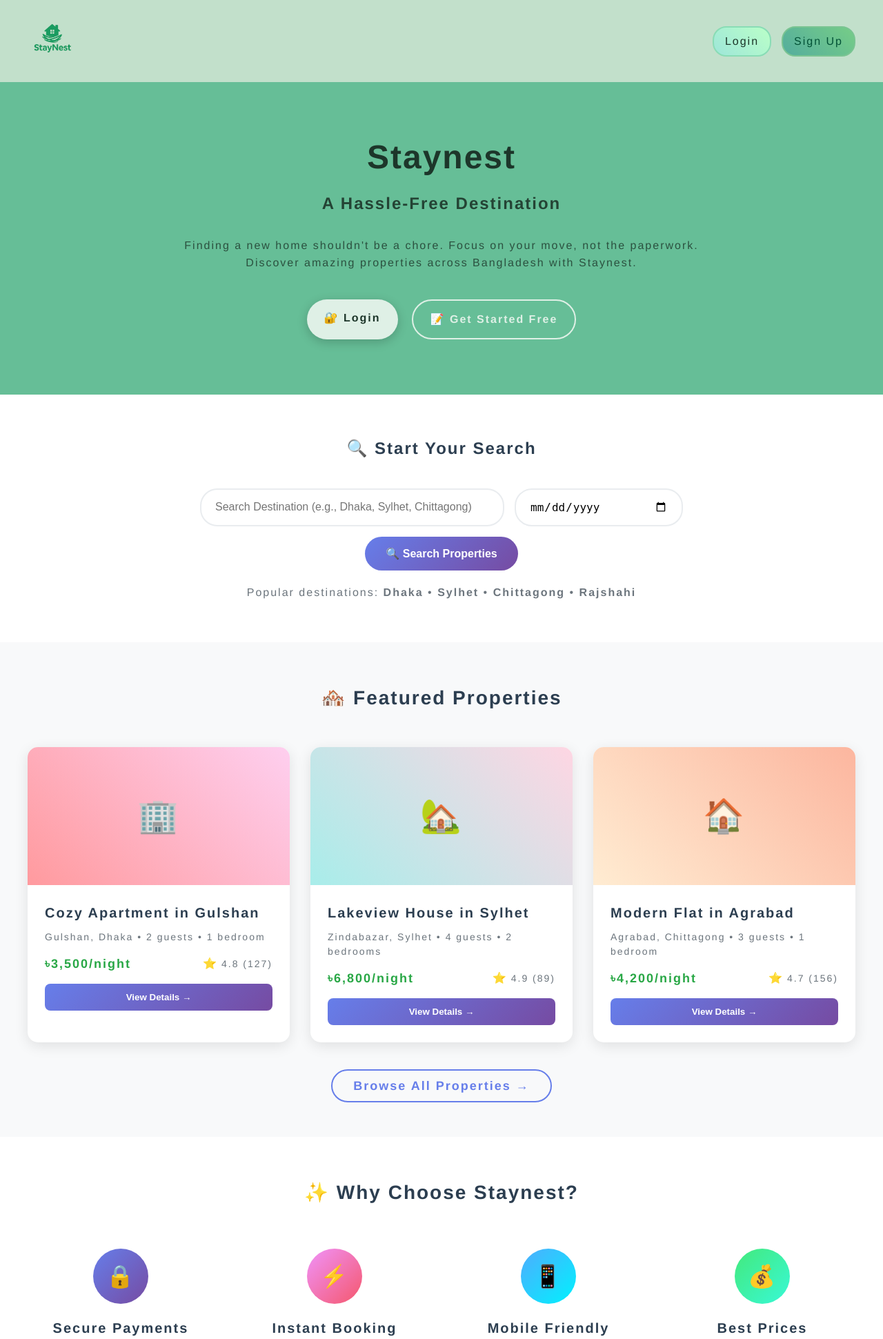
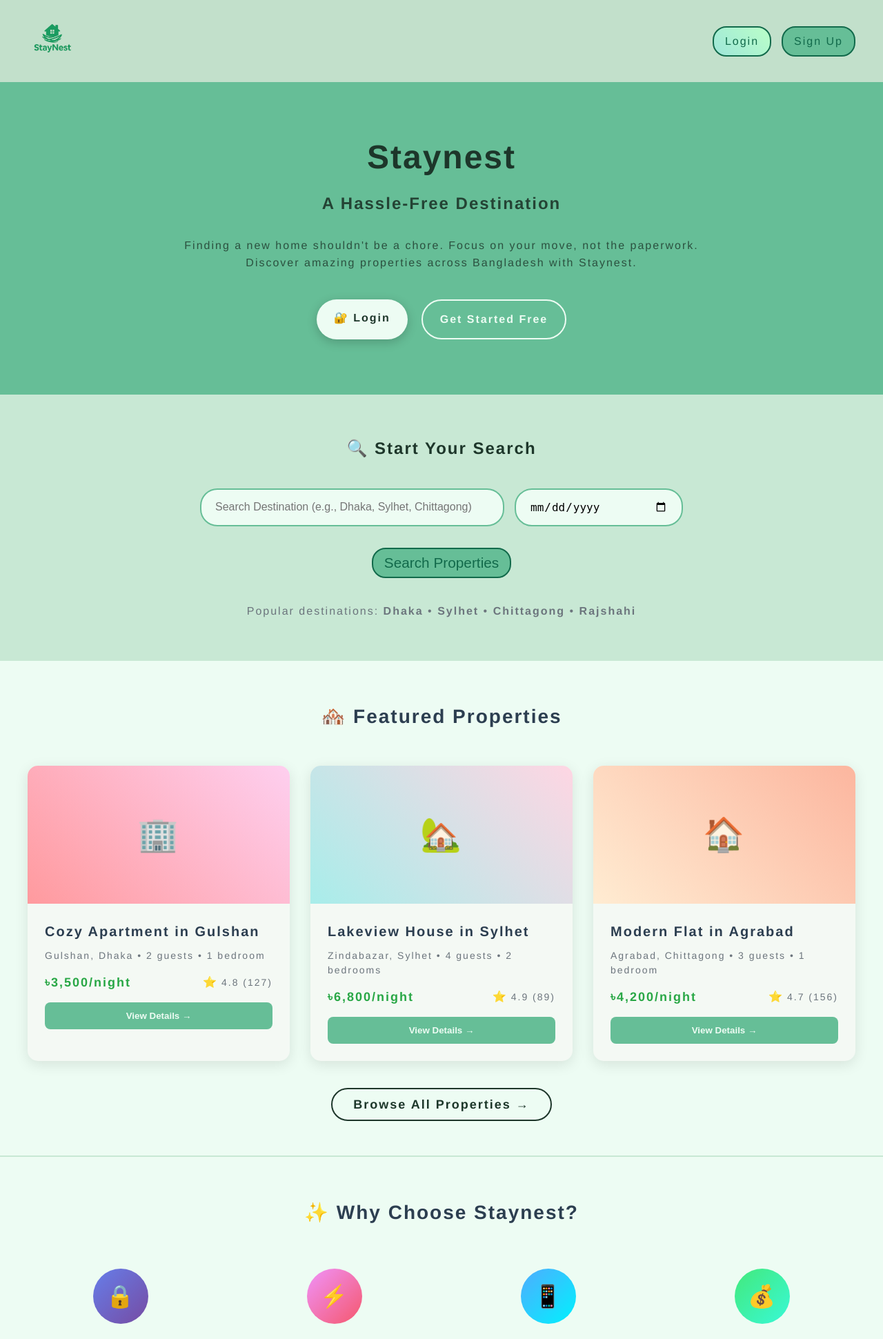
Before and after one commit to Wasikul-Fahim/StayNest, a Django app: page / in a window 1280 px wide. Shown: the top 1941 px of the page at 69% size. Run offline with Django 5.2, Linux system fonts and the light colour scheme.

Commit message:
UI Design 0.2

```diff
--- a/static/css/global.css
+++ b/static/css/global.css
@@ -1,8 +1,8 @@
 :root {
-    --primary-color: #89dcb5;
-    --secondary-color: #66be97;
+    --primary-color: #66be97;
+    --secondary-color: #c8e8d4;
     --text-color: #1d362a;
-    --bg-color: #dff0e6;
+    --bg-color: #edfcf3;
     --card-bg: linear-gradient(45deg, #9ee6d9, #baffc8);
     --card-bg2: linear-gradient(45deg, #54ad9d, #76cd87);;
     --bg-img: linear-gradient(135deg, #bcd1c5 0%, #bedfcc 100%);
@@ -18,7 +18,7 @@ html {
 
 body {
     background-color: var(--bg-color);
-    background: var(--bg-img);
+    background: var(--bg-color);
     background-repeat: no-repeat;
     color: var(--text-color);
     font-size: 1rem;
@@ -50,11 +50,11 @@ header {
 
 
 .btn {
-    color: var(--text-color);
+    color: #126a4b;
     text-decoration: none;
     background: var(--card-bg);
     padding: 8px 16px;
-    border: 2px solid #89dcb5;
+    border: 2px solid #126a4b;
     border-radius: 20px;
     font-weight: 500;
     transition: all 0.3s ease;
@@ -65,11 +65,11 @@ header {
 
 
 #modBtn {
-    color: #035237;
+    color: #126a4b;
     text-decoration: none;
-    background: var(--card-bg2);
+    background: var(--primary-color);
     padding: 8px 16px;
-    border: 2px solid #7ac492;
+    border: 2px solid #126a4b;
     border-radius: 20px;
     font-weight: 500;
     transition: all 0.3s ease;
--- a/templates/home.html
+++ b/templates/home.html
@@ -41,7 +41,7 @@
     </header>
 
     <!-- Hero Section -->
-    <section style="background: var(--secondary-color); color:  var(--text-color); padding: 80px 40px; text-align: center;">
+    <section style="background: var(--primary-color); color:  var(--text-color); padding: 80px 40px; text-align: center;">
         <div style="max-width: 800px; margin: 0 auto;">
             <h1 style="font-size: 3rem; margin: 0 0 20px 0; font-weight: bold; line-height: 1.2;">Staynest</h1>
             <h2 style="font-size: 1.5rem; margin: 0 0 30px 0; opacity: 0.9;">A Hassle-Free Destination</h2>
@@ -58,7 +58,7 @@
                         🔐 Login
                     </a>
                     <a href="{% url 'signup' %}" style="background: transparent; color: var(--bg-color); padding: 15px 25px; text-decoration: none; border: 2px solid var(--bg-color); border-radius: 30px; font-weight: bold; font-size: 16px; transition: all 0.3s ease;">
-                        📝 Get Started Free
+                        Get Started Free
                     </a>
                 </div>
             {% endif %}
@@ -66,20 +66,20 @@
     </section>
 
     <!-- Search Section -->
-    <section style="padding: 60px 40px; background: white;">
+    <section style="padding: 60px 40px; background: var(--secondary-color);">
         <div style="max-width: 800px; margin: 0 auto;">
-            <h3 style="text-align: center; margin: 0 0 40px 0; color: #2c3e50; font-size: 24px;">🔍 Start Your Search</h3>
+            <h3 style="text-align: center; margin: 0 0 40px 0; color: var(--text-color); font-size: 1.5rem;">🔍 Start Your Search</h3>
 
             <form method="get" style="display: flex; gap: 15px; max-width: 700px; margin: 0 auto; flex-wrap: wrap; justify-content: center;">
                 <input type="text" name="search" placeholder="Search Destination (e.g., Dhaka, Sylhet, Chittagong)"
-                       style="flex: 1; min-width: 250px; padding: 15px 20px; border: 2px solid #e9ecef; border-radius: 25px; font-size: 16px; outline: none; transition: all 0.3s ease;"
+                       style="flex: 1; min-width: 250px; padding: 15px 20px; border: 2px solid var(--primary-color); border-radius: 25px; font-size: 16px; outline: none; transition: all 0.3s ease; background: var(--bg-color);"
                        required>
 
-                <input type="date" name="date" style="padding: 15px 20px; border: 2px solid #e9ecef; border-radius: 25px; font-size: 16px; outline: none; transition: all 0.3s ease; min-width: 200px;"
+                <input type="date" name="date" style="padding: 15px 20px; border: 2px solid var(--primary-color); border-radius: 25px; font-size: 16px; outline: none; transition: all 0.3s ease; min-width: 200px; background: var(--bg-color);"
                        required>
 
-                <button type="submit" style="background: linear-gradient(135deg, #667eea 0%, #764ba2 100%); color: white; padding: 15px 30px; border: none; border-radius: 25px; font-size: 16px; font-weight: bold; cursor: pointer; transition: all 0.3s ease; white-space: nowrap;">
-                    🔍 Search Properties
+                <button type="submit" class="btn" id="modBtn" style="font-size: 1.3rem; margin: 1rem;">
+                    Search Properties
                 </button>
             </form>
 
@@ -90,13 +90,13 @@
     </section>
 
     <!-- Featured Properties Section -->
-    <section style="padding: 60px 40px; background: #f8f9fa;">
+    <section style="padding: 60px 40px; ">
         <div style="max-width: 1200px; margin: 0 auto;">
             <h3 style="text-align: center; margin: 0 0 50px 0; color: #2c3e50; font-size: 28px;">🏘️ Featured Properties</h3>
 
             <div style="display: grid; grid-template-columns: repeat(auto-fit, minmax(300px, 1fr)); gap: 30px;">
                 <!-- Property Card 1 -->
-                <div style="background: white; border-radius: 15px; overflow: hidden; box-shadow: 0 5px 20px rgba(0,0,0,0.1); transition: all 0.3s ease;">
+                <div style="background: #f4f9f4; border-radius: 15px; overflow: hidden; box-shadow: 0 5px 20px rgba(0,0,0,0.1); transition: all 0.3s ease;">
                     <div style="height: 200px; background: linear-gradient(45deg, #ff9a9e 0%, #fecfef 100%); display: flex; align-items: center; justify-content: center;">
                         <div style="font-size: 48px;">🏢</div>
                     </div>
@@ -110,14 +110,14 @@
                                 <span style="color: #6c757d; font-size: 14px;">4.8 (127)</span>
                             </div>
                         </div>
-                        <button style="width: 100%; background: linear-gradient(135deg, #667eea 0%, #764ba2 100%); color: white; padding: 12px; border: none; border-radius: 8px; font-weight: bold; cursor: pointer; transition: all 0.3s ease;">
+                        <button style="width: 100%; background: var(--primary-color); color: var(--bg-color); padding: 12px; border: none; border-radius: 8px; font-weight: bold; cursor: pointer; transition: all 0.3s ease;">
                             View Details →
                         </button>
                     </div>
                 </div>
 
                 <!-- Property Card 2 -->
-                <div style="background: white; border-radius: 15px; overflow: hidden; box-shadow: 0 5px 20px rgba(0,0,0,0.1); transition: all 0.3s ease;">
+                <div style="background: #f4f9f4; border-radius: 15px; overflow: hidden; box-shadow: 0 5px 20px rgba(0,0,0,0.1); transition: all 0.3s ease;">
                     <div style="height: 200px; background: linear-gradient(45deg, #a8edea 0%, #fed6e3 100%); display: flex; align-items: center; justify-content: center;">
                         <div style="font-size: 48px;">🏡</div>
                     </div>
@@ -131,14 +131,14 @@
                                 <span style="color: #6c757d; font-size: 14px;">4.9 (89)</span>
                             </div>
                         </div>
-                        <button style="width: 100%; background: linear-gradient(135deg, #667eea 0%, #764ba2 100%); color: white; padding: 12px; border: none; border-radius: 8px; font-weight: bold; cursor: pointer; transition: all 0.3s ease;">
+                        <button style="width: 100%; background: var(--primary-color); color: var(--bg-color);  padding: 12px; border: none; border-radius: 8px; font-weight: bold; cursor: pointer; transition: all 0.3s ease;">
                             View Details →
                         </button>
                     </div>
                 </div>
 
                 <!-- Property Card 3 -->
-                <div style="background: white; border-radius: 15px; overflow: hidden; box-shadow: 0 5px 20px rgba(0,0,0,0.1); transition: all 0.3s ease;">
+                <div style="background: #f4f9f4; border-radius: 15px; overflow: hidden; box-shadow: 0 5px 20px rgba(0,0,0,0.1); transition: all 0.3s ease;">
                     <div style="height: 200px; background: linear-gradient(45deg, #ffecd2 0%, #fcb69f 100%); display: flex; align-items: center; justify-content: center;">
                         <div style="font-size: 48px;">🏠</div>
                     </div>
@@ -152,7 +152,7 @@
                                 <span style="color: #6c757d; font-size: 14px;">4.7 (156)</span>
                             </div>
                         </div>
-                        <button style="width: 100%; background: linear-gradient(135deg, #667eea 0%, #764ba2 100%); color: white; padding: 12px; border: none; border-radius: 8px; font-weight: bold; cursor: pointer; transition: all 0.3s ease;">
+                        <button style="width: 100%; background: var(--primary-color); color: var(--bg-color);  padding: 12px; border: none; border-radius: 8px; font-weight: bold; cursor: pointer; transition: all 0.3s ease;">
                             View Details →
                         </button>
                     </div>
@@ -160,7 +160,7 @@
             </div>
 
             <div style="text-align: center; margin-top: 50px;">
-                <a href="#" style="color: #667eea; text-decoration: none; font-weight: bold; font-size: 18px; border: 2px solid #667eea; padding: 12px 30px; border-radius: 30px; transition: all 0.3s ease;">
+                <a href="#" style="color: var(--text-color); text-decoration: none; font-weight: bold; font-size: 18px; border: 2px solid var(--text-color); padding: 12px 30px; border-radius: 30px; transition: all 0.3s ease;">
                     Browse All Properties →
                 </a>
             </div>
@@ -168,7 +168,7 @@
     </section>
 
     <!-- Features Section -->
-    <section style="padding: 60px 40px; background: white;">
+    <section style="padding: 60px 40px; border-top: 2px solid var(--secondary-color);">
         <div style="max-width: 1200px; margin: 0 auto;">
             <h3 style="text-align: center; margin: 0 0 60px 0; color: #2c3e50; font-size: 28px;">✨ Why Choose Staynest?</h3>
 
@@ -212,7 +212,7 @@
         </div>
     </section>
 
-    <!-- Call to Action -->
+    <!-- Call to Action
     <section style="padding: 60px 40px; background: linear-gradient(135deg, #667eea 0%, #764ba2 100%); color: white; text-align: center;">
         <div style="max-width: 800px; margin: 0 auto;">
             <h2 style="font-size: 32px; margin: 0 0 20px 0; font-weight: bold;">Ready to Get Started?</h2>
@@ -232,7 +232,7 @@
                     <a href="{% url 'signup' %}" style="background: transparent; color: white; padding: 15px 25px; text-decoration: none; border: 2px solid white; border-radius: 30px; font-weight: bold; font-size: 16px;">
                         📝 Sign Up Free
                     </a>
-                </div>
+                </div> -->
             {% endif %}
         </div>
     </section>
```
